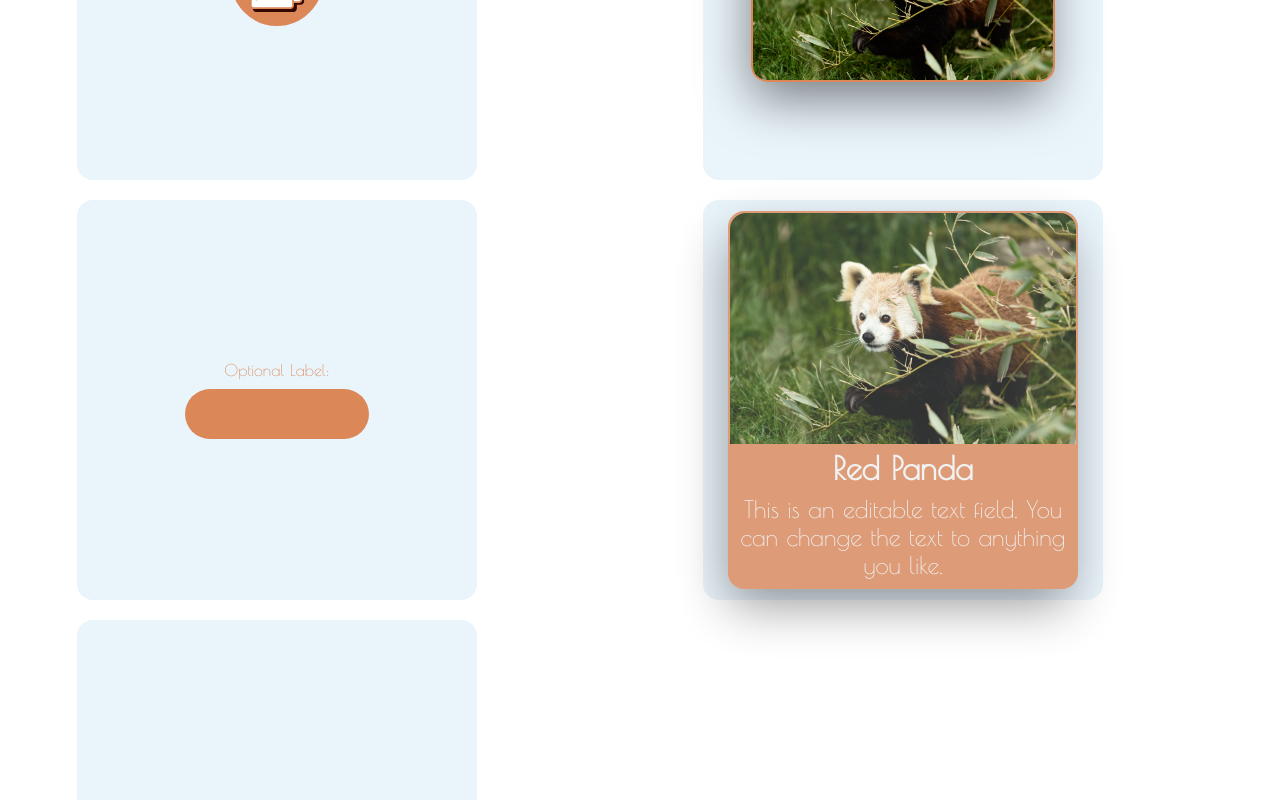
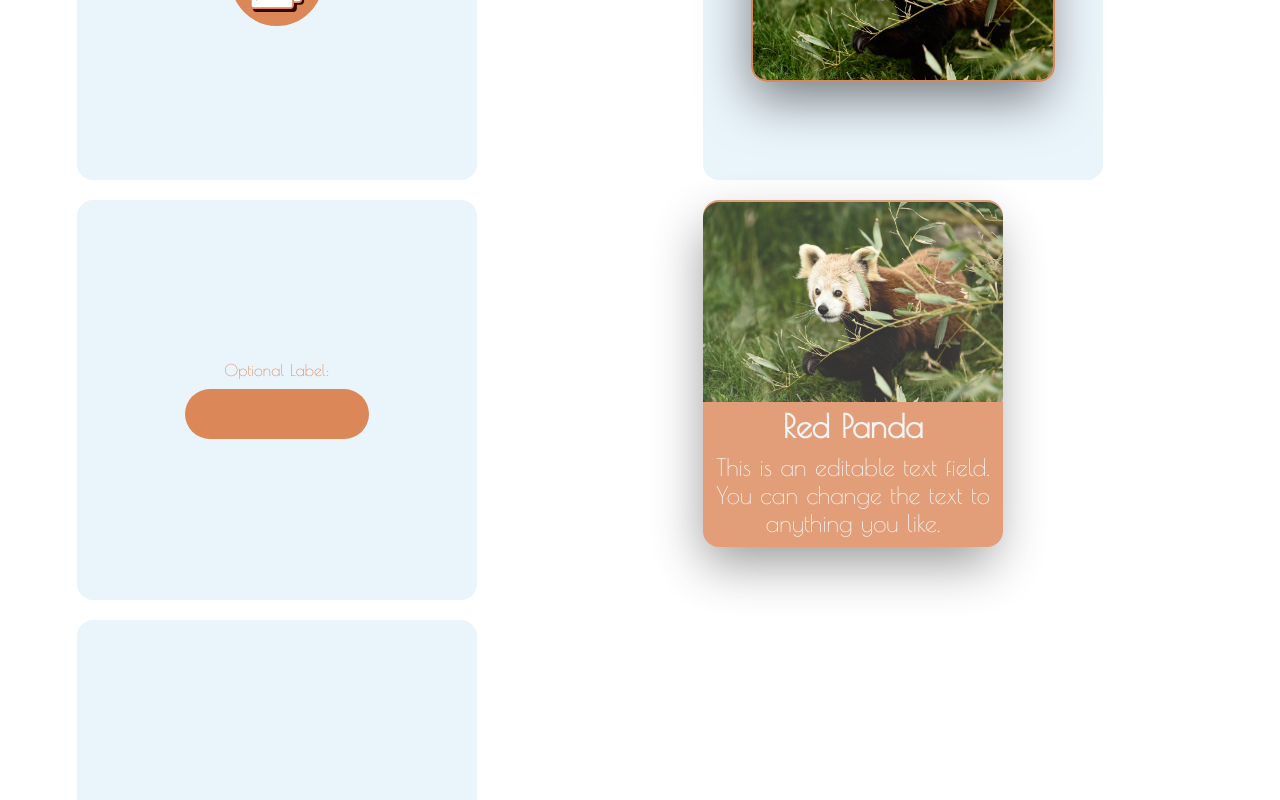
Before and after one commit to TimothyRedPanda/component_library, a React (Vite) app: page / in a window 1280 px wide. Shown: the part 664-1464 px from the top of the page. Built offline with nearby package versions, Linux system fonts and the light colour scheme.

Commit message:
Update version to 0.2.5, fix bugs, and adjust card width in app.tsx and card.tsx

```diff
--- a/package.json
+++ b/package.json
@@ -1,9 +1,9 @@
 {
 	"name": "red-panda-components",
 	"private": false,
-	"version": "0.2.4",
+	"version": "0.2.7",
 	"main": "src/components/index.ts",
-	"files": ["src/components", "./panda.config.json"],
+	"files": ["src/components", "panda.config.json"],
 	"license": "MIT",
 	"scripts": {
 		"dev": "vite",
--- a/src/app.tsx
+++ b/src/app.tsx
@@ -69,7 +69,6 @@ function App() {
 						fontSize="small"
 					/>
 				</section>
-				<section className="container-sections">
 				<Card
 					title={fileName ? fileName : "Red Panda"}
 					description={
@@ -79,9 +78,9 @@ function App() {
 					}
 					image={file ? file : "src/assets/images/red-panda.jpg"}
 					link="https://www.chewedleashphotography.com"
-						width="350px"
+					width="300px"
 				/>
-				</section>
+
 				<section className="container-sections">
 					<Webcam width={350} />
 				</section>
--- a/src/components/card/card.tsx
+++ b/src/components/card/card.tsx
@@ -19,11 +19,12 @@ const StyledCard = styled(motion.div)`
 	aspect-ratio: 1/1;
 	`;
 const StyledImage = styled.img`
-	width: 100%;
 	margin-bottom: 5px;
+	object-fit: cover;
     border-radius: 1rem 1rem 0rem 0rem;
 `;
 const StyledDescription = styled.p`
+	width: 100%;
 	padding: 0rem;
 	margin: 0px;
 	flex-flow: column nowrap;
@@ -38,6 +39,7 @@ const StyledDescription = styled.p`
 `;
 
 const StyledTitle = styled.h2`
+	width: 100%;
 	display: flex;
 	flex-flow: column nowrap;
 	justify-content: center;
@@ -73,7 +75,11 @@ function Card(props: {
 						exit={{ rotate: 0, scale: 1, opacity: 0.8 }}
 						transition={{ duration: 0.25, type: "spring", stiffness: 200 }}
 					>
-						<StyledImage src={props.image} alt={props.title} />
+						<StyledImage
+							src={props.image}
+							alt={props.title}
+							style={{ width: `${props.width}` || "300px" }}
+						/>
 						<StyledTitle>{props.title}</StyledTitle>
 						<StyledDescription>{props.description}</StyledDescription>
 					</StyledCard>
```
Also changed, not shown: 1 other file (tests, documents, lock files or other folders). Lines whose indentation alone changed are shown as unchanged.
